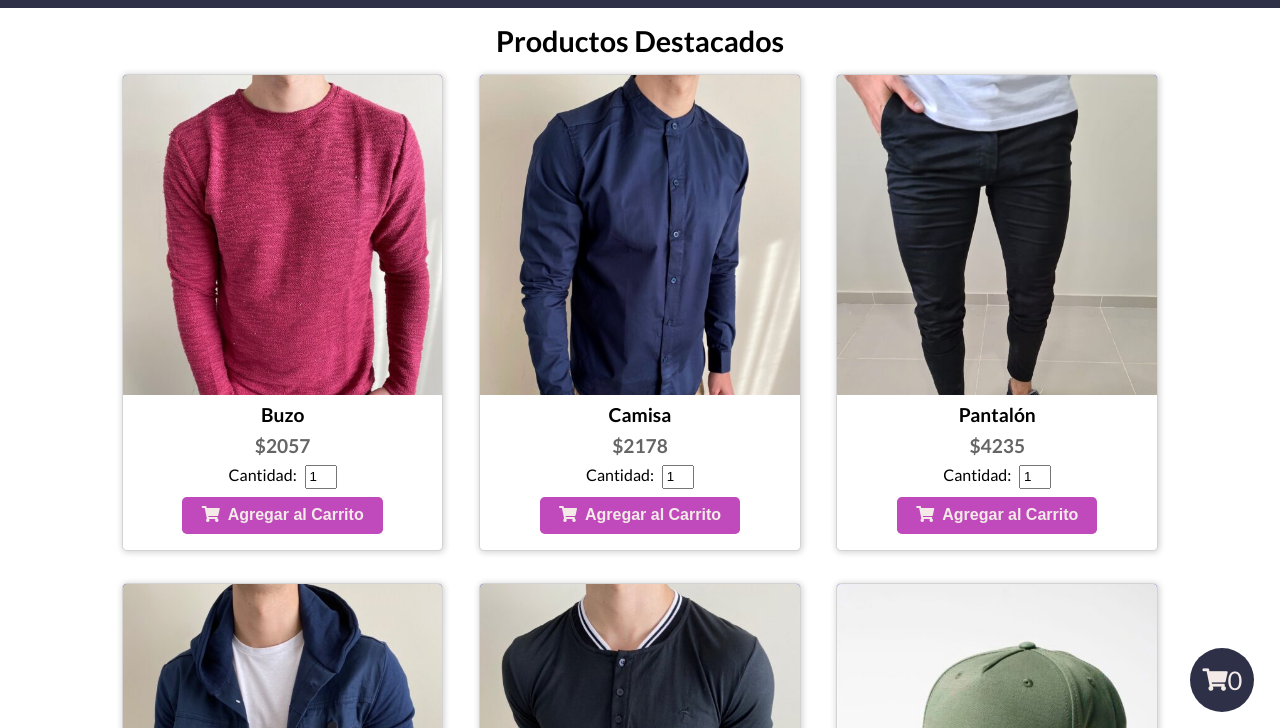
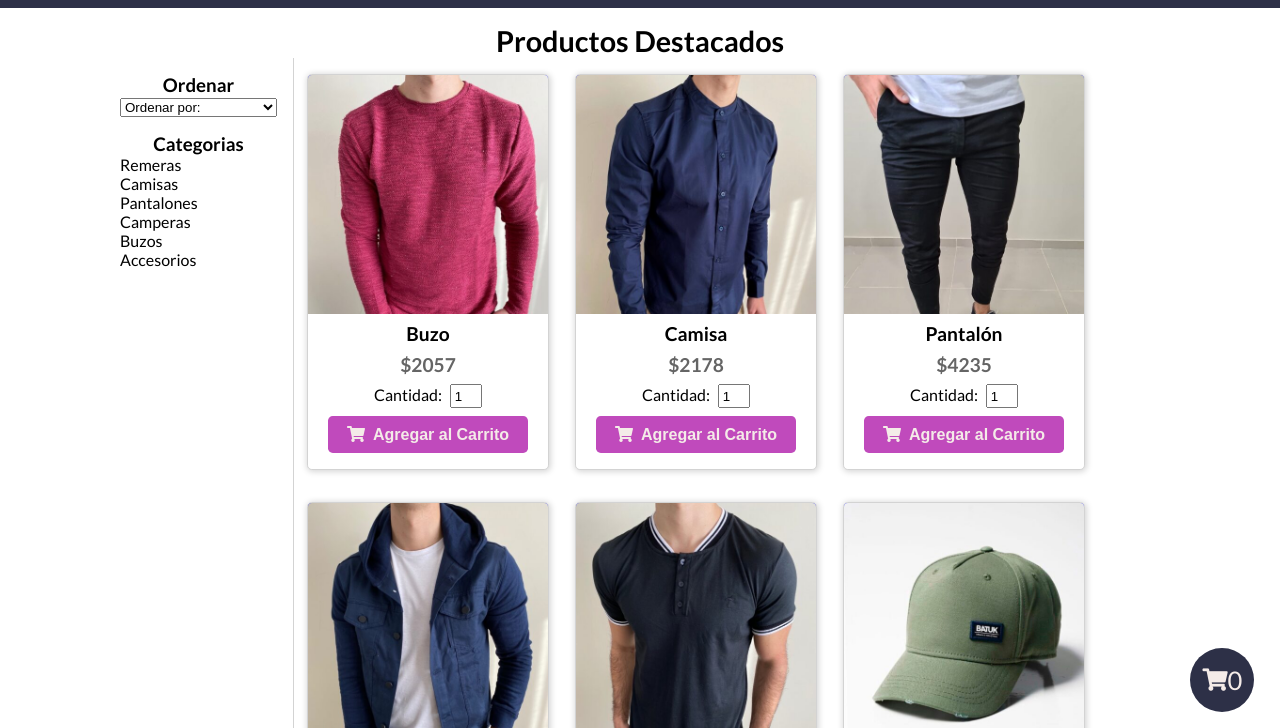
Before and after one commit to royarrascaeta/ecommerce-front, a plain HTML site: page index.html in a window 1280 px wide. Shown: the part 72-800 px from the top of the page. Drawn offline with nearby package versions, Linux system fonts and the light colour scheme; some packages are replaced by stand-ins of ours; a script that the page names is missing.

Commit message:
Ordenar por precio

```diff
--- a/css/components/_main.scss
+++ b/css/components/_main.scss
@@ -23,6 +23,42 @@ main {
       margin-top: 0;
     }
   }
+
+  .container-shop {
+    display: flex;
+    flex-direction: column;
+
+    @include media-up(md) {
+      flex-direction: row;
+      flex-wrap: wrap;
+    }
+
+    h1 {
+      width: 100%;
+    }
+
+    .filters {
+      padding: 0 1rem;
+      flex-basis: 15%;
+      border-right: 0.1rem solid lightgray;
+      align-self: stretch;
+
+      h3 {
+        margin-top: 1rem;
+        text-align: center;
+        // border-bottom: solid 0.1rem lightgray;
+      }
+    }
+
+    .products-container {
+      position: relative;
+      display: flex;
+      flex-basis: 75%;
+      flex-wrap: wrap;
+      justify-items: stretch;
+      justify-content: space-between;
+    }
+  }
 }
 
 main h1 {
--- a/css/components/_products-cards.scss
+++ b/css/components/_products-cards.scss
@@ -1,13 +1,4 @@
 /* ///// PRODUCTS CARDS ///// */
-.products-container {
-  position: relative;
-  display: flex;
-  width: 100%;
-  flex-wrap: wrap;
-  justify-items: stretch;
-  justify-content: space-between;
-}
-
 .product-card {
   display: flex;
   height: 140%;
--- a/index.html
+++ b/index.html
@@ -37,17 +37,35 @@
 
   <!-- MAIN -->
   <main>
-    <div class="container">
+    <div class="container container-shop">
       <h1>Productos Destacados</h1>
+      <div class="filters">
+        <h3>Ordenar</h3>
+        <select name="order" id="order">
+          <option value="default">Ordenar por:</option>
+          <option value="pr-mintomax">Precio: Menor a Mayor</option>
+          <option value="pr-maxtomin">Precio: Mayor a Menor</option>
+        </select>
+
+        <h3>Categorias</h3>
+        <ul>
+          <li>Remeras</li>
+          <li>Camisas</li>
+          <li>Pantalones</li>
+          <li>Camperas</li>
+          <li>Buzos</li>
+          <li>Accesorios</li>
+        </ul>
+      </div>
+
+      <div class="products-container">
+
+      </div>
 
       <div class="loader-container">
         <img src="assets/loader.svg" alt="">
       </div>
 
-      <div class="products-container">
-
-
-      </div>
 
     </div>
 
--- a/js/data.json
+++ /dev/null
@@ -1 +0,0 @@
-data = '[{"id": 1,"nombre": "Buzo","precio": 1700,"imagen": "/assets/products/buzo.jpeg"},{"id": 2,"nombre": "Camisa","precio": 1800,"imagen": "/assets/products/camisa.jpeg"},{"id": 3,"nombre": "Pantalón","precio": 3500,"imagen":"assets/products/pantalon.jpeg"},{"id": 4,"nombre": "Campera","precio": 7300,"imagen": "/assets/products/campera.jpeg"},{"id": 5,"nombre": "Remera","precio": 1200,"imagen": "/assets/products/remera.jpeg"},{"id": 6,"nombre": "Gorra","precio": 800,"imagen": "/assets/products/gorra.jpeg"}]';
--- a/js/index.js
+++ b/js/index.js
@@ -1,4 +1,4 @@
-import {cargarProductos, mostrarProductos} from "./products.js";
+import {cargarProductos, mostrarProductos, ordenarProductos} from "./products.js";
 import {mobileMenu} from "./mobilemenu.js";
 import {modal} from "./modal.js";
 import {carrito1, mostrarCarrito} from "./miCarrito.js";
@@ -11,6 +11,19 @@ document.addEventListener("DOMContentLoaded",()=>{
   if(document.body.dataset.section === "index"){
     cargarProductos();
     modal();
+
+
+    const $orderSelect = document.querySelector("#order");
+
+    $orderSelect.addEventListener("change",(e)=>{
+      let index = e.target.selectedIndex;
+      let value = e.target.options[index].value;
+
+      if(value !== "default"){
+        ordenarProductos(value);
+      }
+    })
+
   }
 
   //Creamos variable en localStorage y actualizamos nuestro carrito tomando los valores almacenados en localStorage
--- a/js/products.js
+++ b/js/products.js
@@ -46,7 +46,6 @@ export function mostrarProductos(){
         <button data-id="${producto.id}" class="boton-principal hover"><i class="fas fa-shopping-cart"></i>Agregar al Carrito</button>
       </div>
     `)
-
   })
 
   //Añado el evento al boton. Cada boton tiene un data-id con el id del producto, lo capturo y con el método find encuentro el producto elegido y lo guardo en la variable producto. La cantidad la recojo del input type number, a través del padre del boton $(this).parent() y con .children() llego a sus hijos
@@ -87,6 +86,29 @@ export function mostrarProductos(){
   })
 
 }
+
+//Funcion para ordenar productos
+export function ordenarProductos(order){
+  let orderBy = "";
+  const $productos = document.querySelectorAll(".product-card");
+
+  if(order === "pr-mintomax"){
+    orderBy = productos.sort((a,b) => a.precio - b.precio);
+  }else if(order === "pr-maxtomin"){
+    orderBy = productos.sort((a,b) => b.precio - a.precio);
+  }
+
+  for(let producto of $productos){
+    let nombre = producto.querySelector("h3").innerHTML;
+    let indice = orderBy.findIndex(producto => producto.nombre == nombre);
+
+    $(producto).fadeOut("fast", function(){
+      producto.style.order = indice;
+    }).delay(100).fadeIn("fast")
+  }
+}
+
+
 
 // //Función para mostrar los productos en el DOM
 // export const mostrarProductos = () =>{
```
Also changed, not shown: css/style.css.
